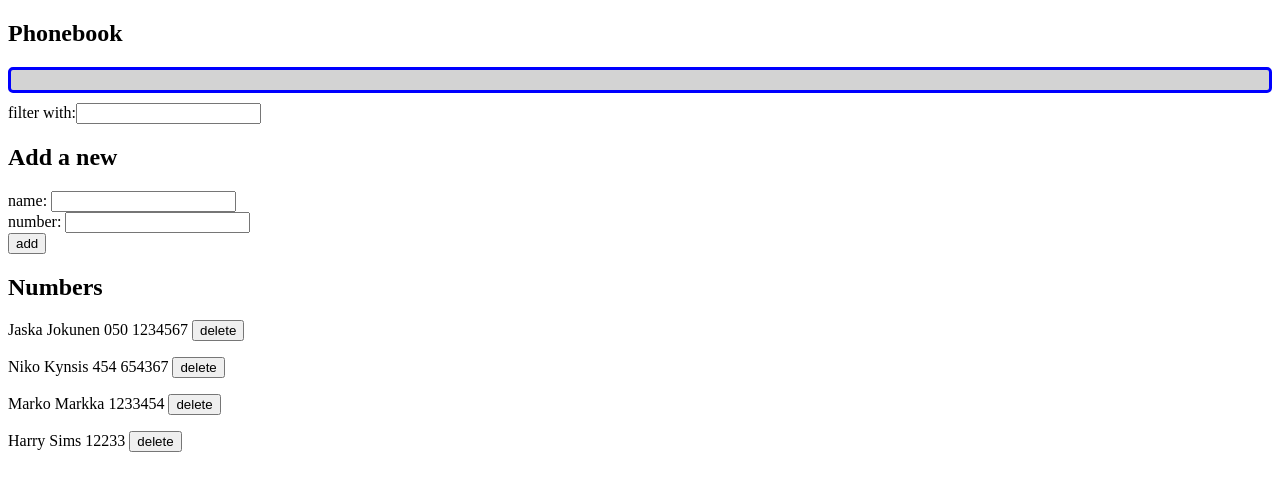
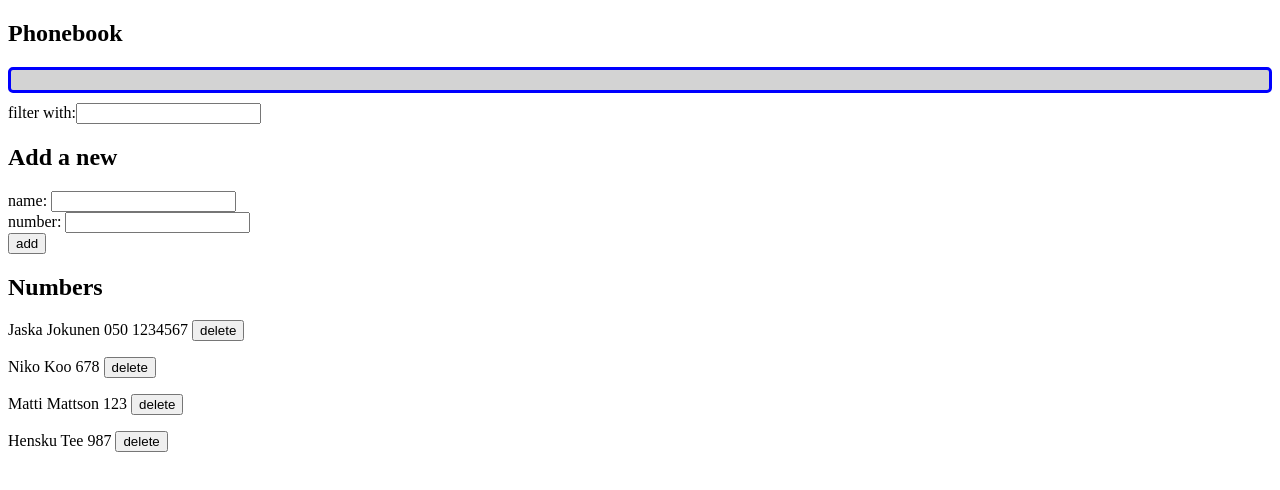
Before and after one commit to NikoKynsijarvi/Full-Stack-2020, a React (Create React App) app in the folder osa2/part3/: page / in a window 1280 px wide. Shown: the top 490 px of the page. Built offline with nearby package versions, Linux system fonts and the light colour scheme; data requests are answered from the project's data file.

Commit message:
2.18 ja 2.19

```diff
--- a/osa2/part3/db.json
+++ b/osa2/part3/db.json
@@ -6,18 +6,18 @@
       "id": 6
     },
     {
-      "name": "Niko Kynsis",
-      "number": "454 654367",
-      "id": 8
+      "name": "Niko Koo",
+      "number": "678",
+      "id": 7
     },
     {
-      "name": "Marko Markka",
-      "number": "1233454",
+      "name": "Matti Mattson",
+      "number": "123",
       "id": 9
     },
     {
-      "name": "Harry Sims",
-      "number": "12233",
+      "name": "Hensku Tee",
+      "number": "987",
       "id": 10
     }
   ]
--- a/osa2/part3/src/App.js
+++ b/osa2/part3/src/App.js
@@ -1,25 +1,9 @@
 import React, { useState, useEffect } from "react";
-import axios from "axios";
 import personService from "./services/persons";
-import persons from "./services/persons";
 import Notification from "./components/Notifications";
+import PersonForm from "./components/personform";
+import Filter from "./components/filter";
 import "./index.css";
-
-const PersonForm = (props) => (
-	<form onSubmit={props.addName}>
-		<div>
-			name: <input value={props.newName} onChange={props.handleNameChange} />
-		</div>
-
-		<div>
-			number:{" "}
-			<input value={props.newNumber} onChange={props.handleNumberChange} />
-		</div>
-		<div>
-			<button type="submit">add</button>
-		</div>
-	</form>
-);
 
 const Names = (props) =>
 	props.persons.map((name) => (
@@ -39,6 +23,7 @@ const Names = (props) =>
 
 									personService.getAll().then((initialPersons) => {
 										props.setPersons(initialPersons);
+
 										props.setErrorMessage(`Deleted ${name.name} `);
 										setTimeout(() => {
 											props.setErrorMessage(null);
@@ -57,30 +42,6 @@ const Names = (props) =>
 		</div>
 	));
 
-const Name = ({ name }) => {
-	return (
-		<li>
-			{name.name} {name.number}
-		</li>
-	);
-};
-
-const Filter = (props) => (
-	<div>
-		<form>
-			<div>
-				filter with:
-				<input value={props.newName2} onChange={props.handleNameChange2} />
-			</div>
-		</form>
-		<ul>
-			{props.namesToShow.map((name) => (
-				<Name key={name.name} name={name} />
-			))}
-		</ul>
-	</div>
-);
-
 const App = () => {
 	const [persons, setPersons] = useState([]);
 	const [newName, setNewName] = useState("");
@@ -98,10 +59,34 @@ const App = () => {
 	const results = persons.filter((name) => name.name === newName);
 	if (results.length > 1) {
 		setNewName("");
-
+		var nimet = persons.map((name) => name.name);
+		console.log(results);
 		personService.deleteThis(persons.pop().id).then((initialPersons) => {});
-
-		return alert(newName + " " + "is already added to phonebook");
+		var id = results[0].id;
+		console.log(id);
+		var r = window.confirm(
+			newName +
+				" " +
+				"is already added to phonebook, replace old number with a new one?"
+		);
+		if (r === true) {
+			var nameObject = {
+				name: newName,
+				number: newNumber,
+				id: id,
+			};
+			personService.update(id, nameObject).then((initialPersons) => {
+				personService.getAll().then((initialPersons) => {
+					setPersons(initialPersons);
+				});
+			});
+			setErrorMessage(
+				`Changed ${nameObject.name} number to ${nameObject.number} `
+			);
+			setTimeout(() => {
+				setErrorMessage(null);
+			}, 5000);
+		}
 	}
 	const addName = (event) => {
 		event.preventDefault();
@@ -120,6 +105,7 @@ const App = () => {
 				setNewNumber("");
 			});
 		}
+
 		setErrorMessage(`Added ${nameObject.name} `);
 		setTimeout(() => {
 			setErrorMessage(null);
@@ -166,6 +152,7 @@ const App = () => {
 				persons={persons}
 				setPersons={setPersons}
 				setErrorMessage={setErrorMessage}
+				newName2={newName2}
 			/>
 		</div>
 	);
--- /dev/null
+++ b/osa2/part3/src/components/filter.js
@@ -0,0 +1,20 @@
+import React from "react";
+import Name from "./name";
+
+const Filter = (props) => (
+	<div>
+		<form>
+			<div>
+				filter with:
+				<input value={props.newName2} onChange={props.handleNameChange2} />
+			</div>
+		</form>
+		<ul>
+			{props.namesToShow.map((name) => (
+				<Name key={name.name} name={name} />
+			))}
+		</ul>
+	</div>
+);
+
+export default Filter;
--- /dev/null
+++ b/osa2/part3/src/components/name.js
@@ -0,0 +1,11 @@
+import React from "react";
+
+const Name = ({ name }) => {
+	return (
+		<li>
+			{name.name} {name.number}
+		</li>
+	);
+};
+
+export default Name;
--- /dev/null
+++ b/osa2/part3/src/components/personform.js
@@ -0,0 +1,19 @@
+import React from "react";
+
+const PersonForm = (props) => (
+	<form onSubmit={props.addName}>
+		<div>
+			name: <input value={props.newName} onChange={props.handleNameChange} />
+		</div>
+
+		<div>
+			number:{" "}
+			<input value={props.newNumber} onChange={props.handleNumberChange} />
+		</div>
+		<div>
+			<button type="submit">add</button>
+		</div>
+	</form>
+);
+
+export default PersonForm;
```
